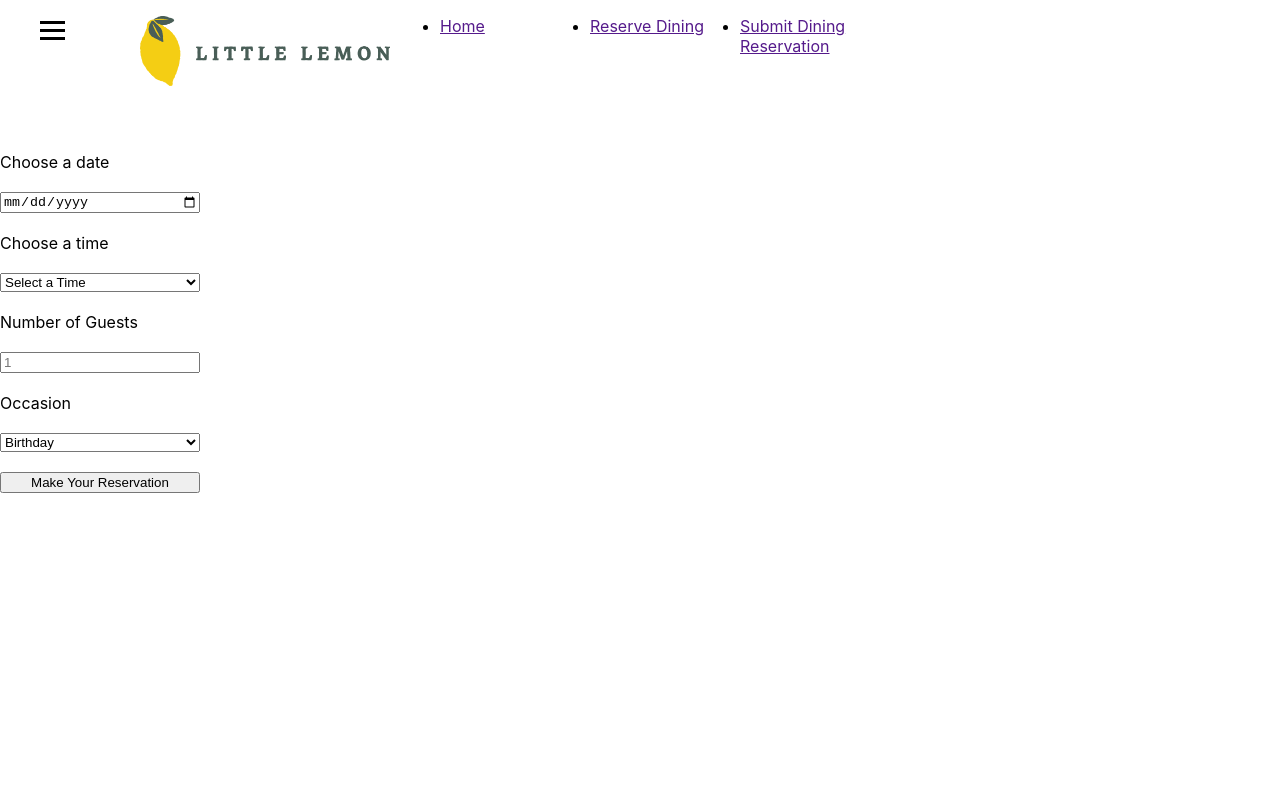
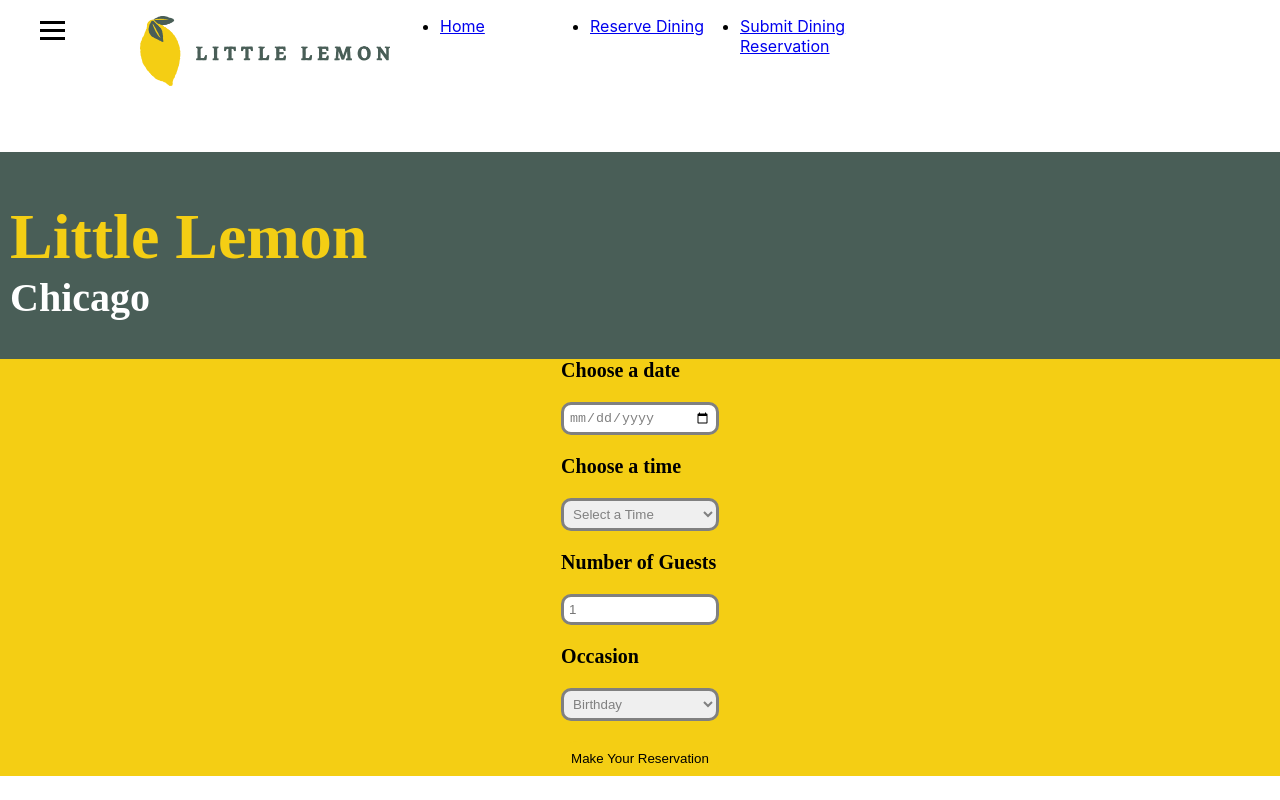
Before and after one commit to kdmatthews/littleLemon, a React (Create React App) app: page /booking in a window 1280 px wide. Built offline with nearby package versions, Linux system fonts and the light colour scheme.

Commit message:
styling updates

```diff
--- a/public/index.html
+++ b/public/index.html
@@ -11,7 +11,8 @@
     />
     <meta name="og:title" content="Little Lemon Reservations" />
     <meta name="og:description" content="use this website to help make a reservation online for Little Lemon Restaurant" />
-    <meta name="og:image" content="littlelemonlogo.jpg"
+    <meta name="og:image" content="littlelemonlogo.jpg" />
+    <script src="https://raw.githubusercontent.com/courseraap/capstone/main/api.js"></script>
     <link rel="apple-touch-icon" href="%PUBLIC_URL%/logo192.png" />
     <!--
       manifest.json provides metadata used when your web app is installed on a
--- a/src/App.css
+++ b/src/App.css
@@ -1,15 +1,5 @@
 .App {
   text-align: center;
-}
-
-
-@keyframes App-logo-spin {
-  from {
-    transform: rotate(0deg);
-  }
-  to {
-    transform: rotate(360deg);
-  }
 }
 
 .logo {
@@ -36,19 +26,10 @@
   grid-template-rows: 1fr 1fr 1fr;
 }
 
-.main-container{
-  text-align: center;
-}
-
-.calendar{
-  display: flex;
-  justify-content: center;
-  margin: 20px;
-}
-
+/* Header */
 .header-container{
   background-color: #495E57;
-  padding: 2px;
+  padding: 5px;
   margin-left: 0px;
 }
 h1{
@@ -59,7 +40,7 @@ h1{
   margin-left: 5px;
 }
 
-h2{
+h2 {
   color: white;
   font-family: Markazi;
   font-size: 40px;
@@ -67,8 +48,111 @@ h2{
   margin-left: 5px;
 }
 
+p {
+    color: white;
+    font-family: Markazi;
+    font-size: 20px;
+    margin-top: 0px;
+    margin-left: 5px;
+    margin-bottom: 0px;
+    display: flex;
+    flex-wrap: wrap;
+  }
+
+
 form {
   display: grid;
   max-width: 200px;
   gap: 20px;
 }
+
+.reserve-button{
+  margin-top: 50px;
+  background-color: #F4CE14;
+  border-radius: 13px;
+  color: black;
+  text-decoration: none;
+  padding: 10px;
+  font-family: Markazi;
+}
+
+.header-image{
+  display: flex;
+  width: 15vw;
+  height: 30vh;
+  border-radius: 16px;
+  flex-wrap: wrap;
+}
+
+/* Form */
+
+
+.form-container{
+  display: flex;
+  font-family: Karla;
+  justify-content: center;
+}
+
+.submit-button {
+  background-color: #F4CE14;
+  color: black;
+  border-radius: 16px;
+  border:#F4CE14;
+  padding: 10px;
+}
+
+label {
+  font-weight: bold;
+  font-size: 20px;
+  margin: 0px;
+}
+
+input {
+  border-radius: 10px;
+  padding: 5px;
+  color:grey;
+  border: solid grey;
+}
+
+select {
+  border-radius: 10px;
+  padding: 5px;
+  color:grey;
+  border: solid grey;
+}
+
+/* confirmation page */
+.confirmation-container{
+  display: flex;
+  align-items: center;
+  justify-content: center;
+  flex-direction: column;
+}
+.confirmation-img{
+  width: 40vw;
+  height: 55vh;
+  border-radius: 10px;
+  margin-top: 10px;
+
+}
+
+.home-button{
+  margin-top: 50px;
+  background-color: #F4CE14;
+  border-radius: 13px;
+  color: black;
+  text-decoration: none;
+  font-family: Markazi;
+  width: 300px;
+  height: 40px;
+  text-align: center;
+  font-size: 30px;
+}
+h3 {
+  font-size: 300%;
+  font-family: Markazi;
+}
+
+.image-background {
+  background-color:#F4CE14
+}
--- a/src/App.js
+++ b/src/App.js
@@ -1,10 +1,8 @@
 
 import './App.css';
 import Nav from './components/nav';
-import Header from './components/header';
-import Bookings from './components/Bookings';
-import Footer from './components/footer';
 import Main from './components/Main';
+
 
 function App() {
   return (
--- a/src/components/BookingForm.js
+++ b/src/components/BookingForm.js
@@ -1,4 +1,5 @@
 import React, {useState} from 'react';
+import Header from './header';
 
 function BookingForm(props){
     const [date, setDate] = useState("");
@@ -16,6 +17,10 @@ function BookingForm(props){
         props.submitForm(e);
     }
     return(
+        <>
+        <Header />
+        <div class="image-background">
+        <div class="form-container">
         <form onSubmit={handleSubmit}>
             <label htmlFor="res-date">Choose a date</label>
             <input type="date" name="res-date" id="res-date" required value={date} onChange={(e) => handleChange(e.target.value)}/>
@@ -31,10 +36,12 @@ function BookingForm(props){
                 <option value="birthday">Birthday</option>
                 <option value="anniversary">Anniversary</option>
             </select>
-            <input type="submit" value="Make Your Reservation"/>
+            <input class="submit-button" type="submit" value="Make Your Reservation"/>
 
         </form>
-
+        </div>
+        </div>
+        </>
     );
 };
 
--- /dev/null
+++ b/src/components/Home.js
@@ -0,0 +1,12 @@
+import Nav from "./nav";
+import Header from "./header";
+
+function Home(){
+    return(
+        <>
+        <Header />
+        <a class="reserve-button" href='/booking'>Reserve a table</a>
+        </>
+    )
+}
+export default Home;
--- a/src/components/Main.js
+++ b/src/components/Main.js
@@ -3,6 +3,7 @@ import { Route, Routes, useNavigate } from 'react-router-dom';
 import Header from "./header";
 import Bookings from "./Bookings";
 import Confirmation from "./confirmation";
+import Home from "./Home";
 
 function Main (){
 
@@ -46,7 +47,7 @@ function Main (){
     return (
         <main>
             <Routes>
-                <Route path='/' element={<Header/>}/>
+                <Route path='/' element={<Home/>}/>
                 <Route path='/booking' element={<Bookings availableTimes={state} dispatch={dispatch} submitForm={submitForm}/>} />
                 <Route path='/confirmed' element={<Confirmation/>}/>
             </Routes>
--- a/src/components/confirmation.js
+++ b/src/components/confirmation.js
@@ -1,7 +1,14 @@
+import Header from "./header";
+
 function Confirmation(){
     return(
         <>
-        <h1>Booking has been confirmed!</h1>
+        <Header />
+        <div class="confirmation-container">
+        <h3>Thank You!</h3>
+        <img class="confirmation-img" src="header.jpg" alt="picture of food on a tray held by a chef" />
+        <a class="home-button" href="/">Home</a>
+        </div>
         </>
     );
 };
--- a/src/components/header.js
+++ b/src/components/header.js
@@ -3,7 +3,7 @@ function Header(){
     return(
         <header className="header-container">
         <h1>Little Lemon</h1>
-        <h2>Make a Reservation</h2>
+        <h2>Chicago</h2>
         </header>
     );
 };
--- a/src/components/nav.js
+++ b/src/components/nav.js
@@ -12,13 +12,13 @@ function Nav() {
         </ul>
        <ul className="navlinks">
         <li>
-            <a href="">Home</a>
+            <a href="/">Home</a>
         </li>
         <li>
-            <a href="">Reserve Dining</a>
+            <a href="/booking">Reserve Dining</a>
         </li>
         <li>
-            <a href="">Submit Dining Reservation</a>
+            <a href="/confirmed">Submit Dining Reservation</a>
         </li>
        </ul>
       </nav>
```
Also changed, not shown: 1 other file (tests, documents, lock files or other folders).
